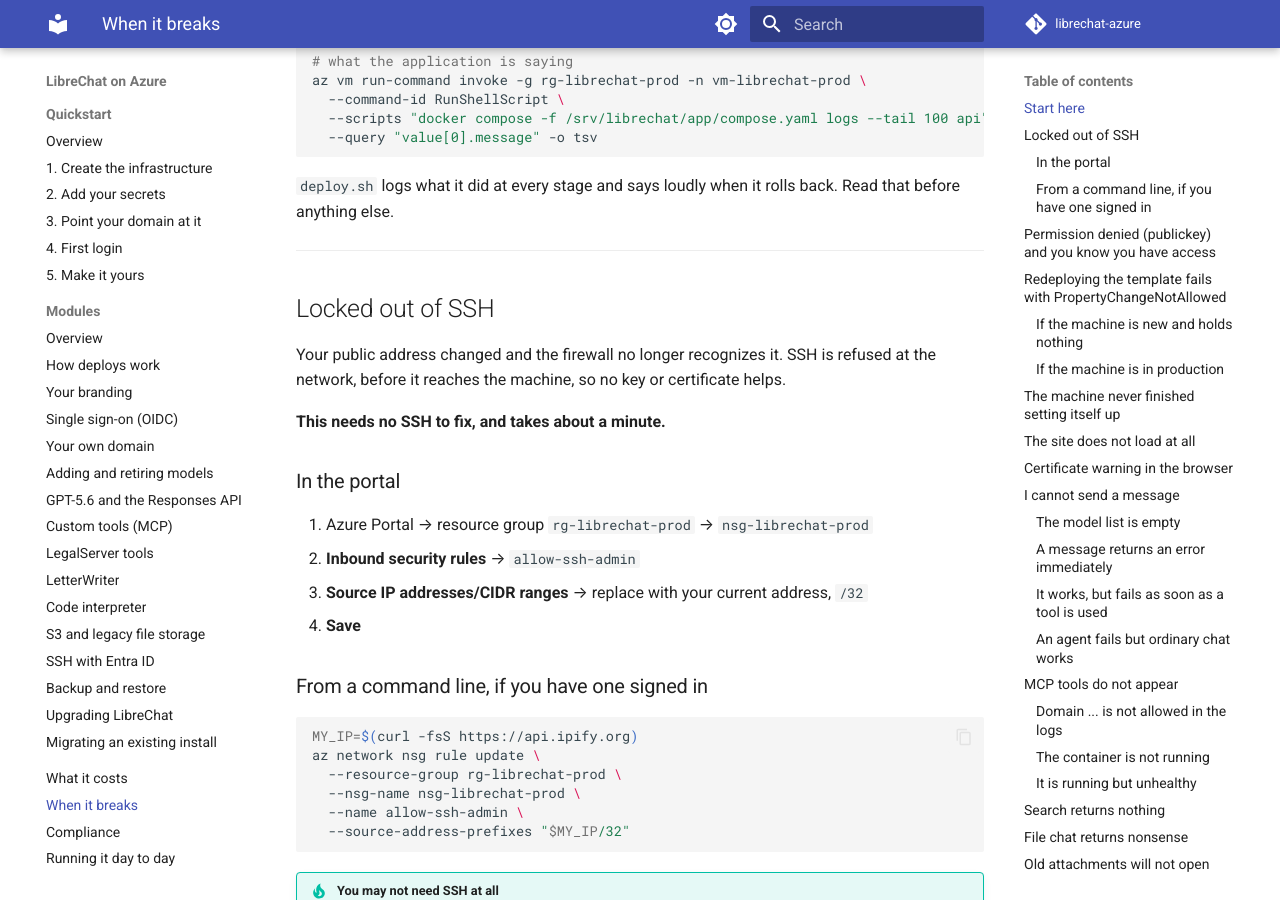
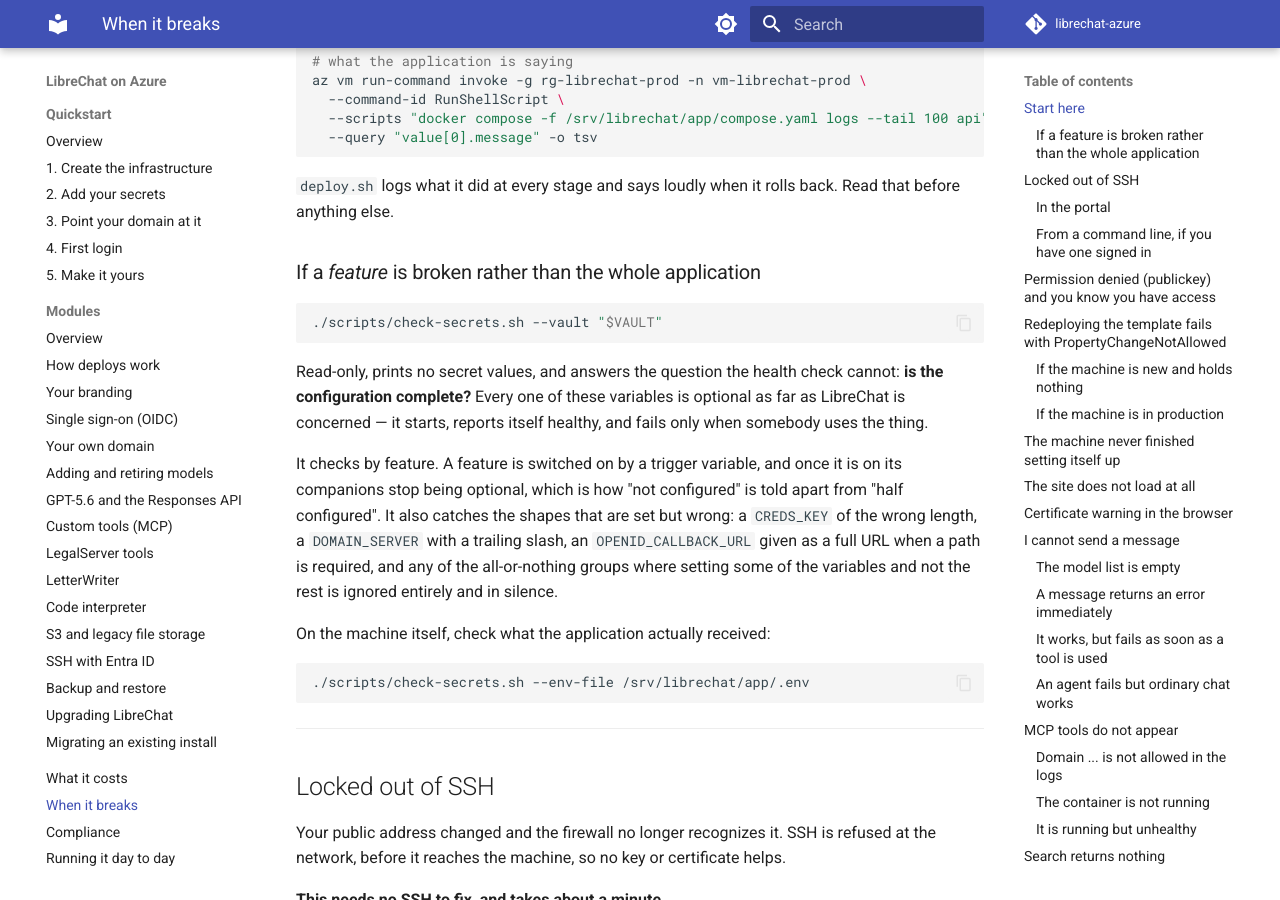
Before and after one commit to MarylandLegalAid/librechat-azure, an MkDocs documentation site: the page built from docs/troubleshooting.md, in a window 1280 px wide and 900 px high, scrolled down 566 px. Built offline with MkDocs 1.6.1 and Material for MkDocs 9.7.7, drawn with Linux system fonts in a browser that asks for light colours; comment, search, counter and statistics services are not loaded; some of the changed text lies outside the part shown.

Commit message:
Add check-secrets.sh: is the configuration complete?
validate-config.sh checks the files in this repository. Nothing checked the
secrets, and the secrets are where a deployment goes wrong quietly.

SSO on staging was dead: every sign-in rejected by Entra with AADSTS50011 and a
redirect URI of "https://staging-chat.mdlab.orgundefined". OPENID_CALLBACK_URL
had never been seeded, and LibreChat composes its redirect as
DOMAIN_SERVER + OPENID_CALLBACK_URL, so the absent value concatenated the
literal string "undefined". The stack was green throughout — containers healthy,
/health returning OK, deploys reporting success. It was found by a human trying
to log in.

Every variable involved is optional as far as the application is concerned, so
presence alone is not a useful test. The script checks by FEATURE instead: a
feature is switched on by a trigger variable, and once it is on its companions
stop being optional. That distinguishes "not configured" from "half configured",
and half configured is the state that hurts. It also checks the shapes that are
set but wrong, and the all-or-nothing groups where setting some variables and
not the rest is ignored entirely and in silence.

Read-only. Prints no secret value — only presence, and for a few variables a
derived fact such as a length or a leading character. Reads env.defaults merged
with Key Vault, exactly as render-env.sh assembles it, or a rendered .env via
--env-file.

Fourteen deliberately broken configurations were each confirmed to be caught,
including the original bug and its two near variants (callback given as a full
URL, callback missing its leading slash). Against the real vault it passes
everything and raises one warning: the three
LEGALSERVER_CURRENT_USER_*_REPORT_URL values are unset, so the my-tasks,
my-matters and my-calendar tools will fail when called even though the server
starts and advertises all 39 tools.

Not wired into deploy.sh. A missing vault secret is not fixed by rolling back to
a previous commit, so failing a deploy on it would loop; this stays a diagnostic
until that interaction is designed deliberately.

Co-Authored-By: Claude Opus 5 <noreply@anthropic.com>

````diff
--- a/docs/troubleshooting.md
+++ b/docs/troubleshooting.md
@@ -30,6 +30,30 @@ az vm run-command invoke -g rg-librechat-prod -n vm-librechat-prod \
 
 `deploy.sh` logs what it did at every stage and says loudly when it rolls back. Read
 that before anything else.
+
+### If a *feature* is broken rather than the whole application
+
+```bash
+./scripts/check-secrets.sh --vault "$VAULT"
+```
+
+Read-only, prints no secret values, and answers the question the health check cannot:
+**is the configuration complete?** Every one of these variables is optional as far as
+LibreChat is concerned — it starts, reports itself healthy, and fails only when somebody
+uses the thing.
+
+It checks by feature. A feature is switched on by a trigger variable, and once it is on
+its companions stop being optional, which is how "not configured" is told apart from
+"half configured". It also catches the shapes that are set but wrong: a `CREDS_KEY` of
+the wrong length, a `DOMAIN_SERVER` with a trailing slash, an `OPENID_CALLBACK_URL` given
+as a full URL when a path is required, and any of the all-or-nothing groups where setting
+some of the variables and not the rest is ignored entirely and in silence.
+
+On the machine itself, check what the application actually received:
+
+```bash
+./scripts/check-secrets.sh --env-file /srv/librechat/app/.env
+```
 
 ---
 
@@ -326,6 +350,29 @@ az role assignment list --assignee "$PRINCIPAL" --output table
 
 It needs **Key Vault Secrets User** on the vault.
 
+### Sign-in fails with `AADSTS50011` / redirect URI mismatch
+
+If the rejected URI in the error ends in the literal word **`undefined`** —
+`https://chat.yourorg.org` **`undefined`** — then `OPENID_CALLBACK_URL` is not set.
+LibreChat builds its redirect as `DOMAIN_SERVER + OPENID_CALLBACK_URL`, so an absent
+value concatenates the string `undefined` and no provider will ever match it.
+
+```bash
+az keyvault secret set --vault-name "$VAULT" \
+  --name OPENID-CALLBACK-URL --value "/oauth/openid/callback" --output none
+```
+
+It is a **path**, not a full URL, and it needs the leading slash. Then redeploy, and
+confirm what the running process actually holds:
+
+```bash
+docker compose exec api sh -lc 'echo "$DOMAIN_SERVER$OPENID_CALLBACK_URL"'
+```
+
+That result must appear verbatim in your identity provider's registered redirect URIs.
+`scripts/check-secrets.sh` catches all three variants of this — absent, given as a full
+URL, and missing the leading slash.
+
 ### A secret you set had no effect at all
 
 Check you wrote it to the vault the deployment actually reads. If the resource group
````
Also changed, not shown: 1 other file.
